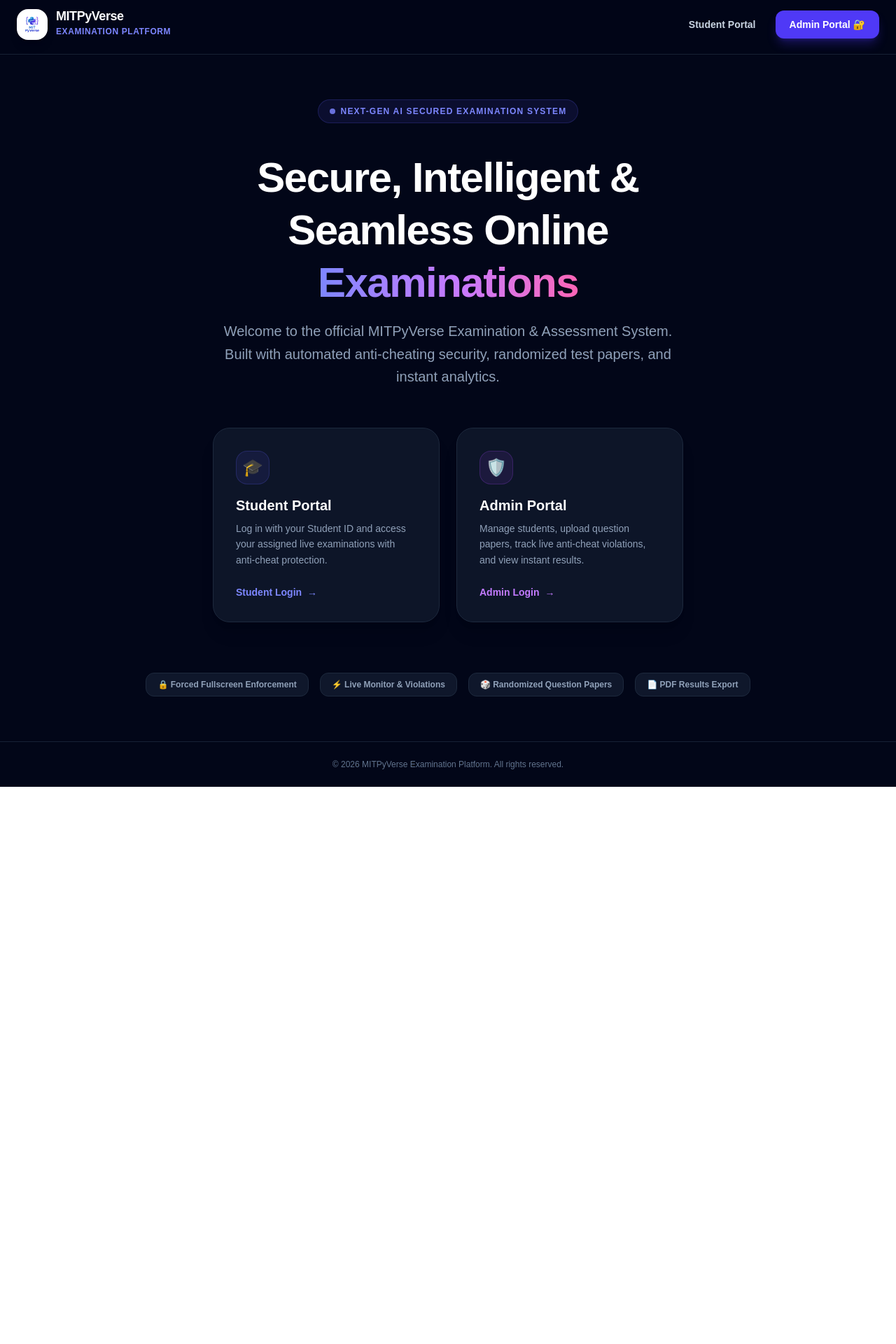
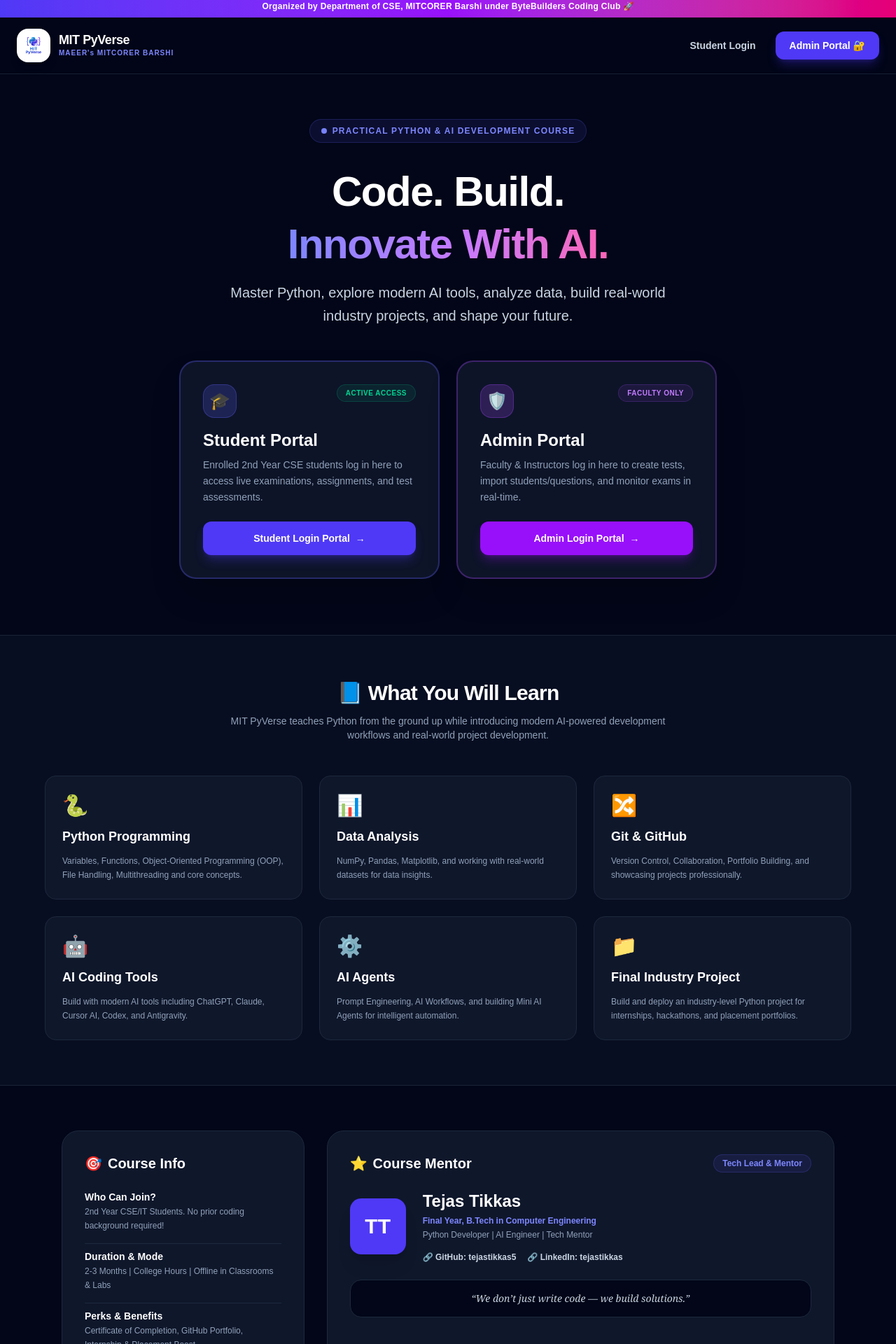
Before and after one commit to tejastikkas5/mitpyverse, a Next.js app: page / in a window 1280 px wide. Shown: the part 7-1927 px from the top of the page at 70% size. Before the commit the page ends 1131 px from the top, so only its background shows below. Built offline with nearby package versions, Linux system fonts and the light colour scheme.

Commit message:
Official MIT PyVerse Course Flyer Homepage

```diff
--- a/app/page.tsx
+++ b/app/page.tsx
@@ -4,21 +4,26 @@ import Image from 'next/image';
 export default function Home() {
   return (
     <div className="min-h-screen bg-slate-950 text-slate-100 flex flex-col justify-between selection:bg-indigo-500 selection:text-white">
+      {/* Top Banner / Announcement */}
+      <div className="bg-gradient-to-r from-indigo-600 via-purple-600 to-pink-600 text-white text-xs font-bold py-2 px-4 text-center tracking-wide">
+        Organized by Department of CSE, MITCORER Barshi under ByteBuilders Coding Club 🚀
+      </div>
+
       {/* Header */}
-      <header className="px-6 py-5 border-b border-slate-800/80 backdrop-blur-md bg-slate-950/80 sticky top-0 z-50 flex items-center justify-between max-w-7xl mx-auto w-full">
+      <header className="px-6 py-4 border-b border-slate-800/80 backdrop-blur-md bg-slate-950/80 sticky top-0 z-50 flex items-center justify-between max-w-7xl mx-auto w-full">
         <div className="flex items-center gap-3">
-          <div className="w-11 h-11 rounded-2xl bg-white flex items-center justify-center shadow-lg p-1">
+          <div className="w-12 h-12 rounded-2xl bg-white flex items-center justify-center shadow-lg p-1">
             <Image
               src="/PyVerse_logo.png"
-              alt="PyVerse Logo"
-              width={44}
-              height={44}
+              alt="MIT PyVerse Logo"
+              width={48}
+              height={48}
               className="object-contain"
             />
           </div>
           <div>
-            <h1 className="font-extrabold text-lg text-white tracking-tight leading-none">MITPyVerse</h1>
-            <span className="text-xs text-indigo-400 font-bold tracking-wider">EXAMINATION PLATFORM</span>
+            <h1 className="font-extrabold text-lg text-white tracking-tight leading-none">MIT PyVerse</h1>
+            <span className="text-[10px] text-indigo-400 font-bold tracking-widest block mt-0.5">MAEER's MITCORER BARSHI</span>
           </div>
         </div>
 
@@ -27,7 +32,7 @@ export default function Home() {
             href="/login"
             className="px-4 py-2 text-sm font-semibold text-slate-300 hover:text-white transition-colors"
           >
-            Student Portal
+            Student Login
           </Link>
           <Link
             href="/admin/login"
@@ -39,74 +44,211 @@ export default function Home() {
       </header>
 
       {/* Hero Section */}
-      <main className="flex-1 flex flex-col items-center justify-center px-6 py-16 max-w-5xl mx-auto w-full text-center space-y-10">
+      <section className="relative overflow-hidden px-6 pt-16 pb-20 max-w-7xl mx-auto w-full text-center space-y-8">
+        <div className="absolute top-1/2 left-1/2 -translate-x-1/2 -translate-y-1/2 w-[600px] h-[600px] bg-indigo-500/10 rounded-full blur-3xl -z-10 pointer-events-none" />
+
         <div className="inline-flex items-center gap-2 px-4 py-2 rounded-full bg-indigo-500/10 border border-indigo-500/20 text-indigo-400 text-xs font-extrabold uppercase tracking-widest">
           <span className="w-2 h-2 rounded-full bg-indigo-400 animate-pulse" />
-          Next-Gen AI Secured Examination System
+          Practical Python & AI Development Course
         </div>
 
-        <div className="space-y-4 max-w-3xl">
+        <div className="space-y-4 max-w-4xl mx-auto">
           <h1 className="text-4xl sm:text-6xl font-black text-white tracking-tight leading-tight">
-            Secure, Intelligent & Seamless Online <span className="bg-gradient-to-r from-indigo-400 via-purple-400 to-pink-400 bg-clip-text text-transparent">Examinations</span>
+            Code. Build. <br />
+            <span className="bg-gradient-to-r from-indigo-400 via-purple-400 to-pink-400 bg-clip-text text-transparent">
+              Innovate With AI.
+            </span>
           </h1>
-          <p className="text-base sm:text-xl text-slate-400 max-w-2xl mx-auto leading-relaxed">
-            Welcome to the official MITPyVerse Examination & Assessment System. Built with automated anti-cheating security, randomized test papers, and instant analytics.
+          <p className="text-base sm:text-xl text-slate-300 max-w-2xl mx-auto leading-relaxed">
+            Master Python, explore modern AI tools, analyze data, build real-world industry projects, and shape your future.
           </p>
         </div>
 
-        {/* Access Cards */}
-        <div className="grid grid-cols-1 sm:grid-cols-2 gap-6 w-full max-w-2xl pt-4">
-          <Link
-            href="/login"
-            className="group p-8 rounded-3xl bg-slate-900/90 border border-slate-800 hover:border-indigo-500/50 hover:bg-slate-900 transition-all duration-300 text-left flex flex-col justify-between shadow-xl hover:shadow-indigo-500/10 hover:-translate-y-1"
-          >
+        {/* Portal Access Login Cards */}
+        <div className="grid grid-cols-1 sm:grid-cols-2 gap-6 w-full max-w-3xl mx-auto pt-4">
+          {/* Student Login Card */}
+          <div className="p-8 rounded-3xl bg-slate-900/90 border-2 border-indigo-500/30 hover:border-indigo-500 shadow-2xl flex flex-col justify-between text-left transition-all duration-300 hover:-translate-y-1">
             <div>
-              <div className="w-12 h-12 rounded-2xl bg-indigo-500/10 border border-indigo-500/20 flex items-center justify-center text-2xl mb-4 group-hover:scale-110 transition-transform">
-                🎓
+              <div className="flex justify-between items-start mb-4">
+                <div className="w-12 h-12 rounded-2xl bg-indigo-500/20 border border-indigo-500/30 flex items-center justify-center text-2xl">
+                  🎓
+                </div>
+                <span className="px-3 py-1 bg-emerald-500/10 border border-emerald-500/20 text-emerald-400 text-[10px] font-bold rounded-full uppercase tracking-wider">
+                  Active Access
+                </span>
               </div>
-              <h3 className="text-xl font-bold text-white mb-2">Student Portal</h3>
-              <p className="text-sm text-slate-400 leading-relaxed">
-                Log in with your Student ID and access your assigned live examinations with anti-cheat protection.
+              <h3 className="text-2xl font-black text-white mb-2">Student Portal</h3>
+              <p className="text-sm text-slate-400 leading-relaxed mb-6">
+                Enrolled 2nd Year CSE students log in here to access live examinations, assignments, and test assessments.
               </p>
             </div>
-            <div className="mt-6 flex items-center gap-2 text-sm font-bold text-indigo-400 group-hover:text-indigo-300">
-              <span>Student Login</span>
-              <span className="group-hover:translate-x-1 transition-transform">→</span>
-            </div>
-          </Link>
+            <Link
+              href="/login"
+              className="w-full py-3.5 px-6 bg-indigo-600 hover:bg-indigo-500 text-white font-bold text-sm rounded-xl shadow-lg shadow-indigo-600/30 text-center transition-all flex items-center justify-center gap-2"
+            >
+              <span>Student Login Portal</span>
+              <span>→</span>
+            </Link>
+          </div>
 
-          <Link
-            href="/admin/login"
-            className="group p-8 rounded-3xl bg-slate-900/90 border border-slate-800 hover:border-purple-500/50 hover:bg-slate-900 transition-all duration-300 text-left flex flex-col justify-between shadow-xl hover:shadow-purple-500/10 hover:-translate-y-1"
-          >
+          {/* Admin Login Card */}
+          <div className="p-8 rounded-3xl bg-slate-900/90 border-2 border-purple-500/30 hover:border-purple-500 shadow-2xl flex flex-col justify-between text-left transition-all duration-300 hover:-translate-y-1">
             <div>
-              <div className="w-12 h-12 rounded-2xl bg-purple-500/10 border border-purple-500/20 flex items-center justify-center text-2xl mb-4 group-hover:scale-110 transition-transform">
-                🛡️
+              <div className="flex justify-between items-start mb-4">
+                <div className="w-12 h-12 rounded-2xl bg-purple-500/20 border border-purple-500/30 flex items-center justify-center text-2xl">
+                  🛡️
+                </div>
+                <span className="px-3 py-1 bg-purple-500/10 border border-purple-500/20 text-purple-400 text-[10px] font-bold rounded-full uppercase tracking-wider">
+                  Faculty Only
+                </span>
               </div>
-              <h3 className="text-xl font-bold text-white mb-2">Admin Portal</h3>
-              <p className="text-sm text-slate-400 leading-relaxed">
-                Manage students, upload question papers, track live anti-cheat violations, and view instant results.
+              <h3 className="text-2xl font-black text-white mb-2">Admin Portal</h3>
+              <p className="text-sm text-slate-400 leading-relaxed mb-6">
+                Faculty & Instructors log in here to create tests, import students/questions, and monitor exams in real-time.
               </p>
             </div>
-            <div className="mt-6 flex items-center gap-2 text-sm font-bold text-purple-400 group-hover:text-purple-300">
-              <span>Admin Login</span>
-              <span className="group-hover:translate-x-1 transition-transform">→</span>
+            <Link
+              href="/admin/login"
+              className="w-full py-3.5 px-6 bg-purple-600 hover:bg-purple-500 text-white font-bold text-sm rounded-xl shadow-lg shadow-purple-600/30 text-center transition-all flex items-center justify-center gap-2"
+            >
+              <span>Admin Login Portal</span>
+              <span>→</span>
+            </Link>
+          </div>
+        </div>
+      </section>
+
+      {/* Course Curriculum & Modules */}
+      <section className="px-6 py-16 bg-slate-900/50 border-y border-slate-800/80">
+        <div className="max-w-6xl mx-auto space-y-12">
+          <div className="text-center space-y-3 max-w-2xl mx-auto">
+            <h2 className="text-3xl font-black text-white tracking-tight">📘 What You Will Learn</h2>
+            <p className="text-sm text-slate-400">
+              MIT PyVerse teaches Python from the ground up while introducing modern AI-powered development workflows and real-world project development.
+            </p>
+          </div>
+
+          <div className="grid grid-cols-1 md:grid-cols-2 lg:grid-cols-3 gap-6">
+            <div className="p-6 rounded-2xl bg-slate-900 border border-slate-800 space-y-3">
+              <div className="text-3xl">🐍</div>
+              <h3 className="text-lg font-bold text-white">Python Programming</h3>
+              <p className="text-xs text-slate-400 leading-relaxed">
+                Variables, Functions, Object-Oriented Programming (OOP), File Handling, Multithreading and core concepts.
+              </p>
             </div>
-          </Link>
+
+            <div className="p-6 rounded-2xl bg-slate-900 border border-slate-800 space-y-3">
+              <div className="text-3xl">📊</div>
+              <h3 className="text-lg font-bold text-white">Data Analysis</h3>
+              <p className="text-xs text-slate-400 leading-relaxed">
+                NumPy, Pandas, Matplotlib, and working with real-world datasets for data insights.
+              </p>
+            </div>
+
+            <div className="p-6 rounded-2xl bg-slate-900 border border-slate-800 space-y-3">
+              <div className="text-3xl">🔀</div>
+              <h3 className="text-lg font-bold text-white">Git & GitHub</h3>
+              <p className="text-xs text-slate-400 leading-relaxed">
+                Version Control, Collaboration, Portfolio Building, and showcasing projects professionally.
+              </p>
+            </div>
+
+            <div className="p-6 rounded-2xl bg-slate-900 border border-slate-800 space-y-3">
+              <div className="text-3xl">🤖</div>
+              <h3 className="text-lg font-bold text-white">AI Coding Tools</h3>
+              <p className="text-xs text-slate-400 leading-relaxed">
+                Build with modern AI tools including ChatGPT, Claude, Cursor AI, Codex, and Antigravity.
+              </p>
+            </div>
+
+            <div className="p-6 rounded-2xl bg-slate-900 border border-slate-800 space-y-3">
+              <div className="text-3xl">⚙️</div>
+              <h3 className="text-lg font-bold text-white">AI Agents</h3>
+              <p className="text-xs text-slate-400 leading-relaxed">
+                Prompt Engineering, AI Workflows, and building Mini AI Agents for intelligent automation.
+              </p>
+            </div>
+
+            <div className="p-6 rounded-2xl bg-slate-900 border border-slate-800 space-y-3">
+              <div className="text-3xl">📁</div>
+              <h3 className="text-lg font-bold text-white">Final Industry Project</h3>
+              <p className="text-xs text-slate-400 leading-relaxed">
+                Build and deploy an industry-level Python project for internships, hackathons, and placement portfolios.
+              </p>
+            </div>
+          </div>
         </div>
+      </section>
 
-        {/* Feature Pills */}
-        <div className="pt-8 flex flex-wrap justify-center gap-4 text-xs font-semibold text-slate-400">
-          <span className="px-4 py-2 rounded-xl bg-slate-900 border border-slate-800">🔒 Forced Fullscreen Enforcement</span>
-          <span className="px-4 py-2 rounded-xl bg-slate-900 border border-slate-800">⚡ Live Monitor & Violations</span>
-          <span className="px-4 py-2 rounded-xl bg-slate-900 border border-slate-800">🎲 Randomized Question Papers</span>
-          <span className="px-4 py-2 rounded-xl bg-slate-900 border border-slate-800">📄 PDF Results Export</span>
+      {/* Course Info & Mentor Details */}
+      <section className="px-6 py-16 max-w-6xl mx-auto w-full">
+        <div className="grid grid-cols-1 lg:grid-cols-3 gap-8">
+          {/* Quick Info */}
+          <div className="p-8 rounded-3xl bg-slate-900 border border-slate-800 space-y-6">
+            <h3 className="text-xl font-bold text-white flex items-center gap-2">
+              <span>🎯</span> Course Info
+            </h3>
+
+            <div className="space-y-4 text-sm text-slate-300">
+              <div>
+                <span className="font-bold text-white block">Who Can Join?</span>
+                <span className="text-xs text-slate-400">2nd Year CSE/IT Students. No prior coding background required!</span>
+              </div>
+              <div className="pt-2 border-t border-slate-800">
+                <span className="font-bold text-white block">Duration & Mode</span>
+                <span className="text-xs text-slate-400">2-3 Months | College Hours | Offline in Classrooms & Labs</span>
+              </div>
+              <div className="pt-2 border-t border-slate-800">
+                <span className="font-bold text-white block">Perks & Benefits</span>
+                <span className="text-xs text-slate-400">Certificate of Completion, GitHub Portfolio, Internship & Placement Boost</span>
+              </div>
+            </div>
+          </div>
+
+          {/* Mentor Profile */}
+          <div className="lg:col-span-2 p-8 rounded-3xl bg-slate-900 border border-slate-800 space-y-6">
+            <div className="flex items-center justify-between">
+              <h3 className="text-xl font-bold text-white flex items-center gap-2">
+                <span>⭐</span> Course Mentor
+              </h3>
+              <span className="px-3 py-1 bg-indigo-500/10 text-indigo-400 text-xs font-bold rounded-full border border-indigo-500/20">
+                Tech Lead & Mentor
+              </span>
+            </div>
+
+            <div className="flex flex-col sm:flex-row items-start sm:items-center gap-6">
+              <div className="w-20 h-20 rounded-2xl bg-indigo-600 flex items-center justify-center font-black text-3xl text-white shadow-xl flex-shrink-0">
+                TT
+              </div>
+              <div className="space-y-1">
+                <h4 className="text-2xl font-black text-white">Tejas Tikkas</h4>
+                <p className="text-xs text-indigo-400 font-bold">Final Year, B.Tech in Computer Engineering</p>
+                <p className="text-xs text-slate-400">Python Developer | AI Engineer | Tech Mentor</p>
+
+                <div className="pt-3 flex flex-wrap gap-4 text-xs font-semibold text-slate-300">
+                  <a href="https://github.com/tejastikkas5" target="_blank" rel="noopener noreferrer" className="hover:text-indigo-400 transition-colors">
+                    🔗 GitHub: tejastikkas5
+                  </a>
+                  <a href="https://www.linkedin.com/in/tejastikkas" target="_blank" rel="noopener noreferrer" className="hover:text-indigo-400 transition-colors">
+                    🔗 LinkedIn: tejastikkas
+                  </a>
+                </div>
+              </div>
+            </div>
+
+            <div className="p-4 rounded-2xl bg-slate-950 border border-slate-800 text-center font-serif italic text-slate-300 text-sm">
+              “We don’t just write code — we build solutions.”
+            </div>
+          </div>
         </div>
-      </main>
+      </section>
 
       {/* Footer */}
-      <footer className="px-6 py-6 border-t border-slate-800/80 text-center text-xs text-slate-500">
-        © {new Date().getFullYear()} MITPyVerse Examination Platform. All rights reserved.
+      <footer className="px-6 py-8 border-t border-slate-800 text-center text-xs text-slate-500 space-y-2">
+        <p className="font-semibold text-slate-400">
+          MAEER's MITCORER Barshi — Department of Computer Science & Engineering
+        </p>
+        <p>© {new Date().getFullYear()} MIT PyVerse. Organized under ByteBuilders Coding Club.</p>
       </footer>
     </div>
   );
```
